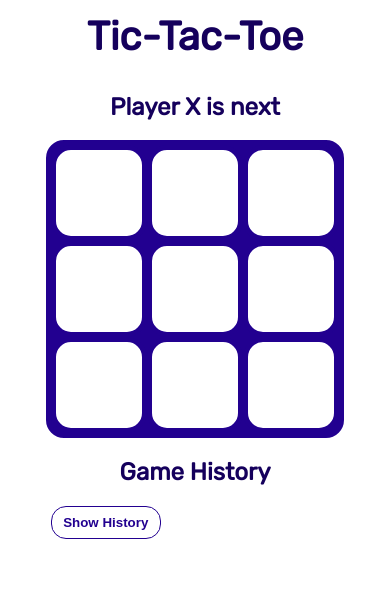
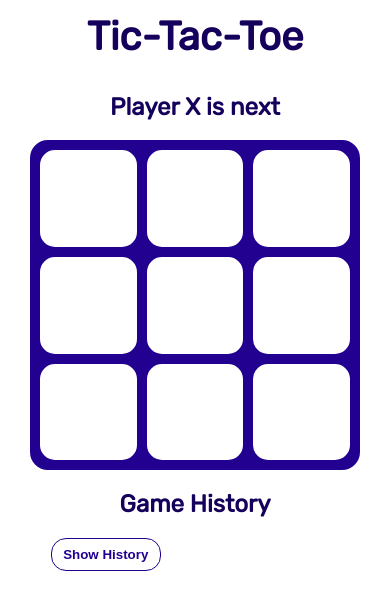
Before and after one commit to AmielCyber/tdd-tic-tac-toe, a React (Create React App) app: page / in a window 390 px wide. Shown: the top 610 px of the page. Built offline with nearby package versions, Linux system fonts and the light colour scheme.

Commit message:
Fixed iOS Safari board render bug.
Fixed the bug in iOS that made the squares to overlap the Board component.

```diff
--- a/src/components/Square/Square.module.css
+++ b/src/components/Square/Square.module.css
@@ -1,9 +1,5 @@
 .square {
-  display: flex;
-  justify-content: center;
-  align-items: center;
   font-family: 'Fredoka One', system-ui, Roboto, Ubuntu, 'Open Sans', 'Helvetica Neue', sans-serif;
-  font-size: var(--square-font-size);
   border: 5px solid var(--board-border-color);
   border-radius: 20px;
   background-color: var(--background-color);
@@ -12,6 +8,7 @@
 .square p{
   margin: 0;
   padding: 0;
+  font-size: var(--square-font-size);
 }
 
 .highlight {
--- a/src/index.css
+++ b/src/index.css
@@ -75,8 +75,8 @@ code {
 /* Mobile changes */
 @media only screen and (max-width: 768px) {
   :root {
-    --board-width: 18rem;
-    --board-height: 18rem;
+    --board-width: 20rem;
+    --board-height: 20rem;
     --square-font-size: 4rem;
   }
 }
```
